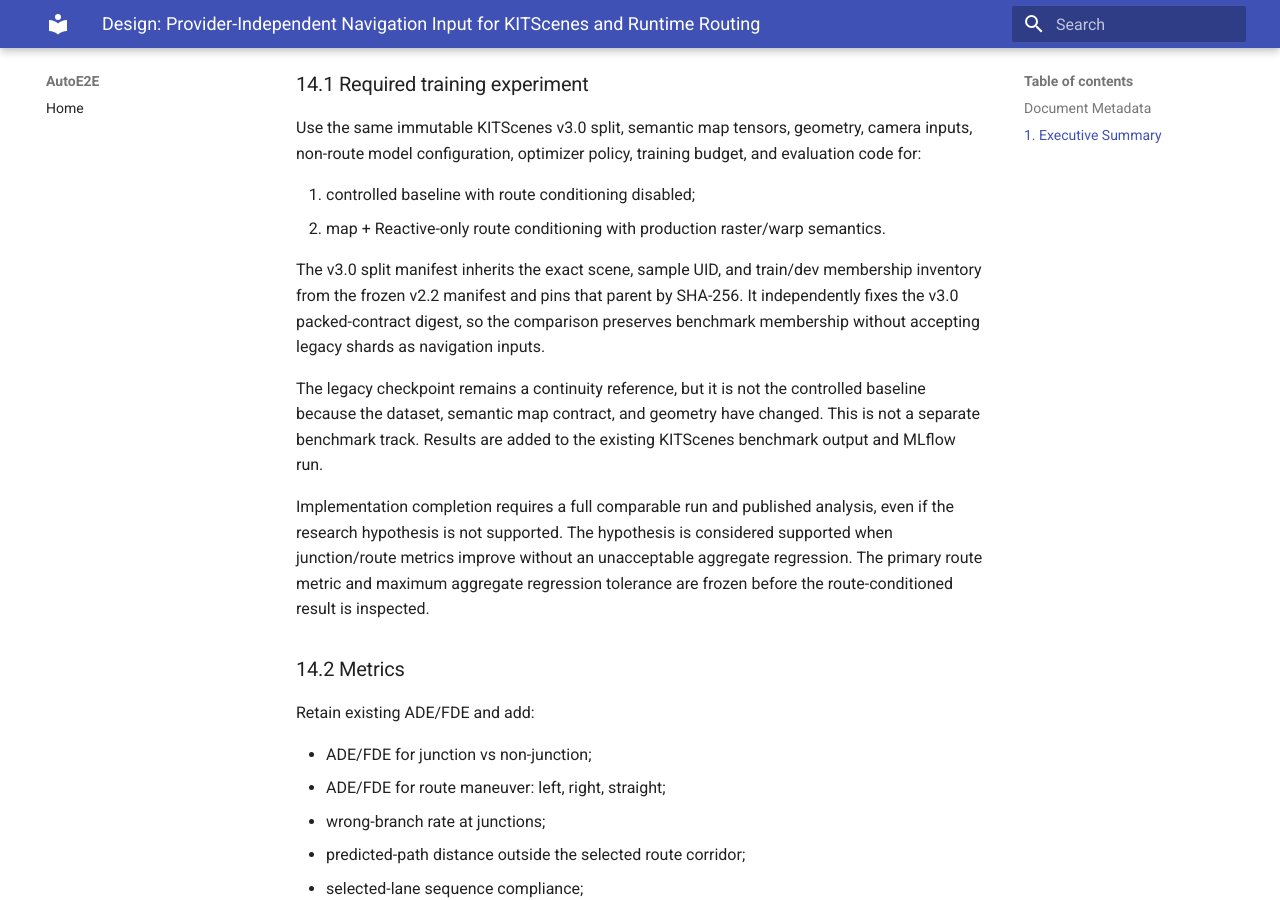
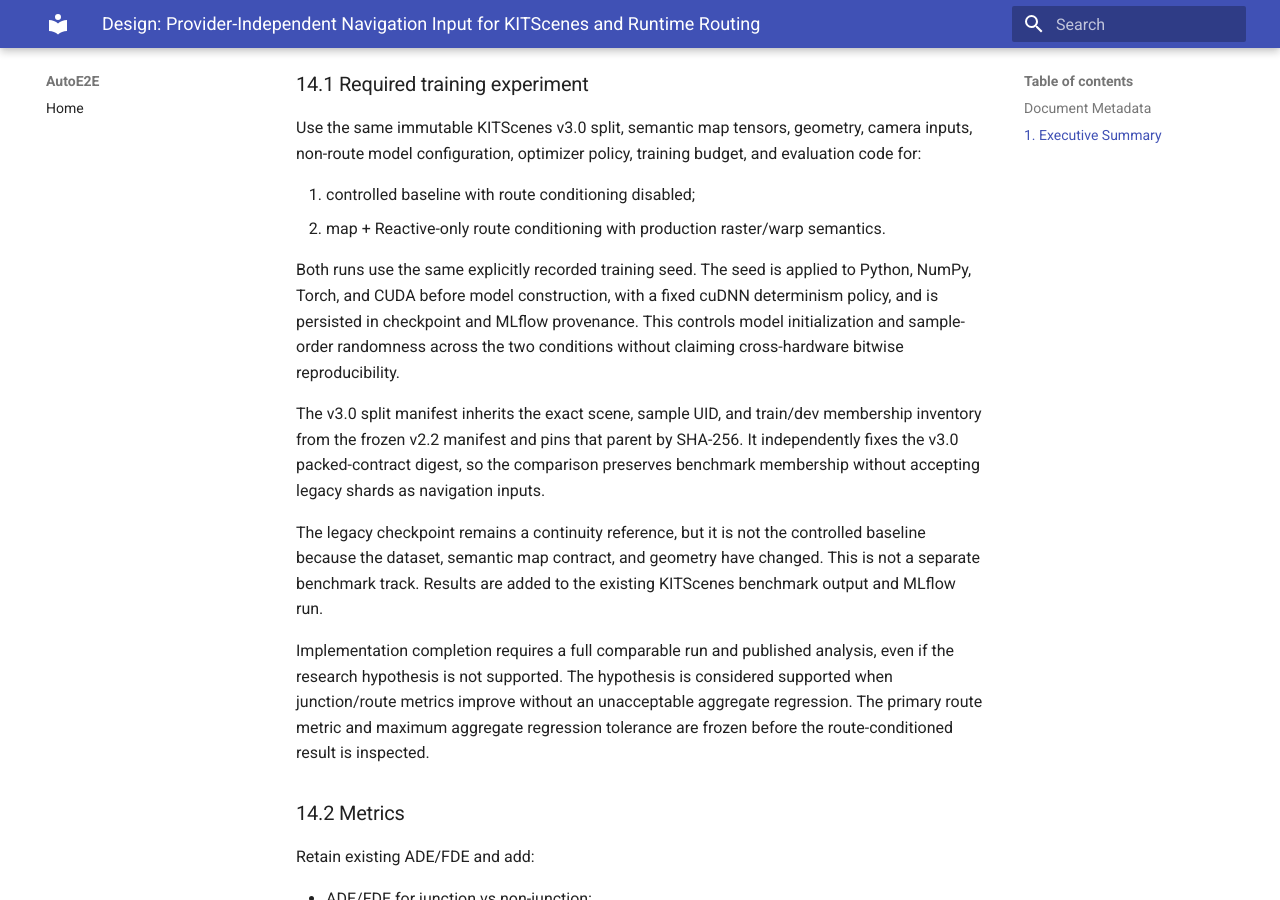
Before and after one commit to autowarefoundation/auto_e2e, an MkDocs documentation site: the page built from Docs/navigation_input_design.md, in a window 1280 px wide and 900 px high, scrolled down 21073 px. Built offline with MkDocs 1.6.1 and Material for MkDocs 9.7.7, drawn with Linux system fonts in a browser that asks for light colours.

Commit message:
docs(navigation): freeze comparison randomness
Signed-off-by: riita10069 <ryota10069.tech5.jizi@gmail.com>

```diff
--- a/Docs/navigation_input_design.md
+++ b/Docs/navigation_input_design.md
@@ -906,6 +906,12 @@
 2. map + Reactive-only route conditioning with production raster/warp
    semantics.
 
+Both runs use the same explicitly recorded training seed. The seed is applied
+to Python, NumPy, Torch, and CUDA before model construction, with a fixed cuDNN
+determinism policy, and is persisted in checkpoint and MLflow provenance. This
+controls model initialization and sample-order randomness across the two
+conditions without claiming cross-hardware bitwise reproducibility.
+
 The v3.0 split manifest inherits the exact scene, sample UID, and train/dev
 membership inventory from the frozen v2.2 manifest and pins that parent by
 SHA-256. It independently fixes the v3.0 packed-contract digest, so the
```
